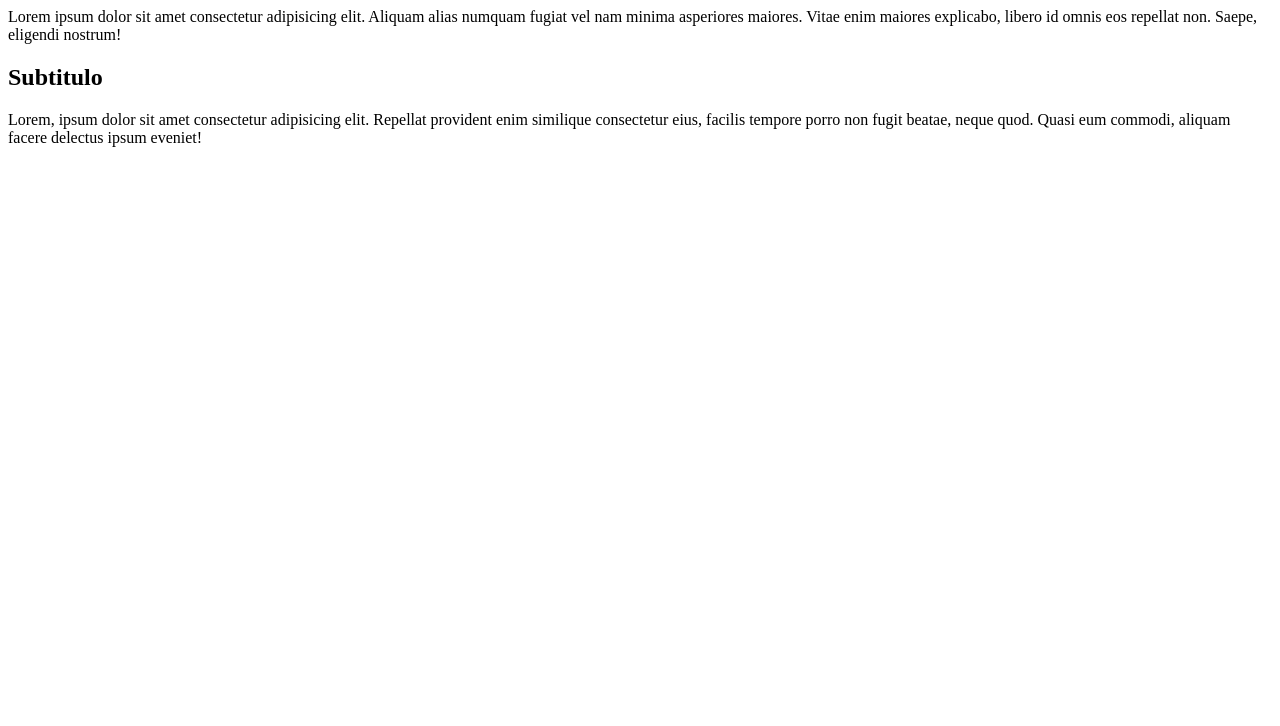
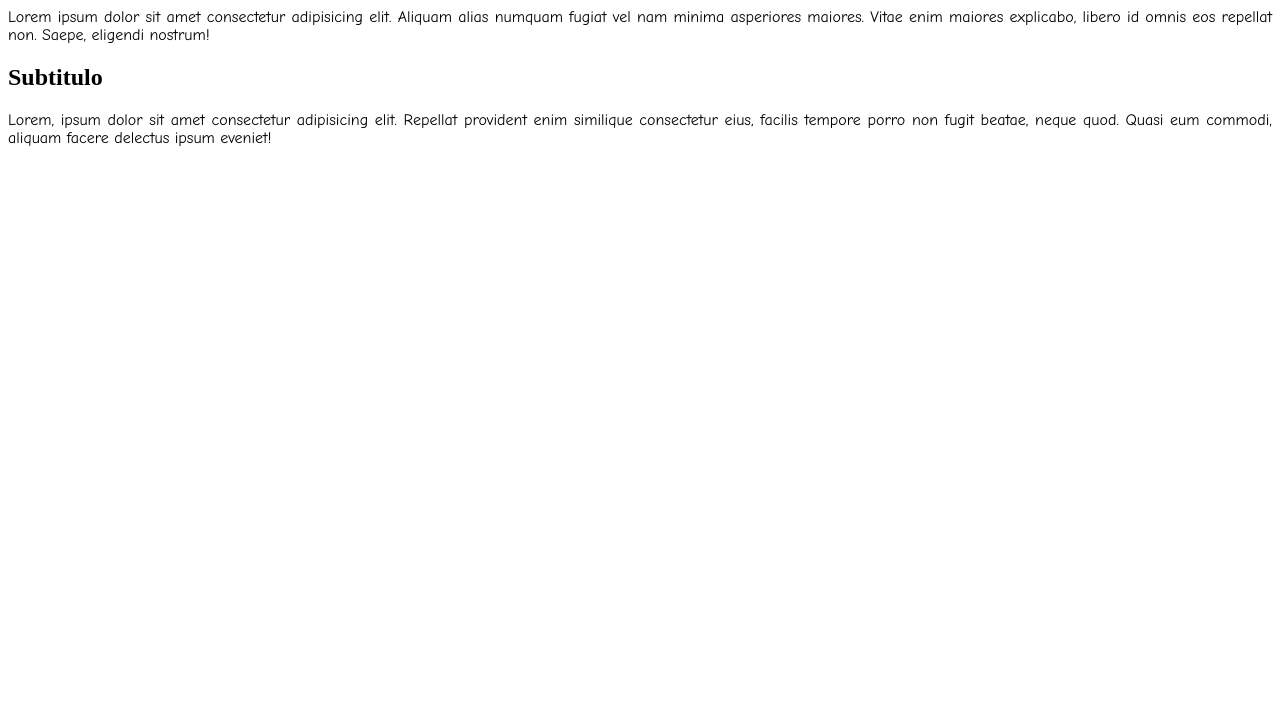
Before and after one commit to RoVaz54/repoDesdeVSC, a plain HTML site: page index.html in a window 1280 px wide. Shown: the part 74-800 px from the top of the page. Drawn offline with Linux system fonts and the light colour scheme.

Commit message:
Agregamos el estilo del parrafo

```diff
--- a/estilos.css
+++ b/estilos.css
@@ -3,3 +3,6 @@ h1{
     color: white;
     border: 1px solid blue;
 }
+
+p{text-align: justify;
+    font-family: "Comic Sans MS";
```
